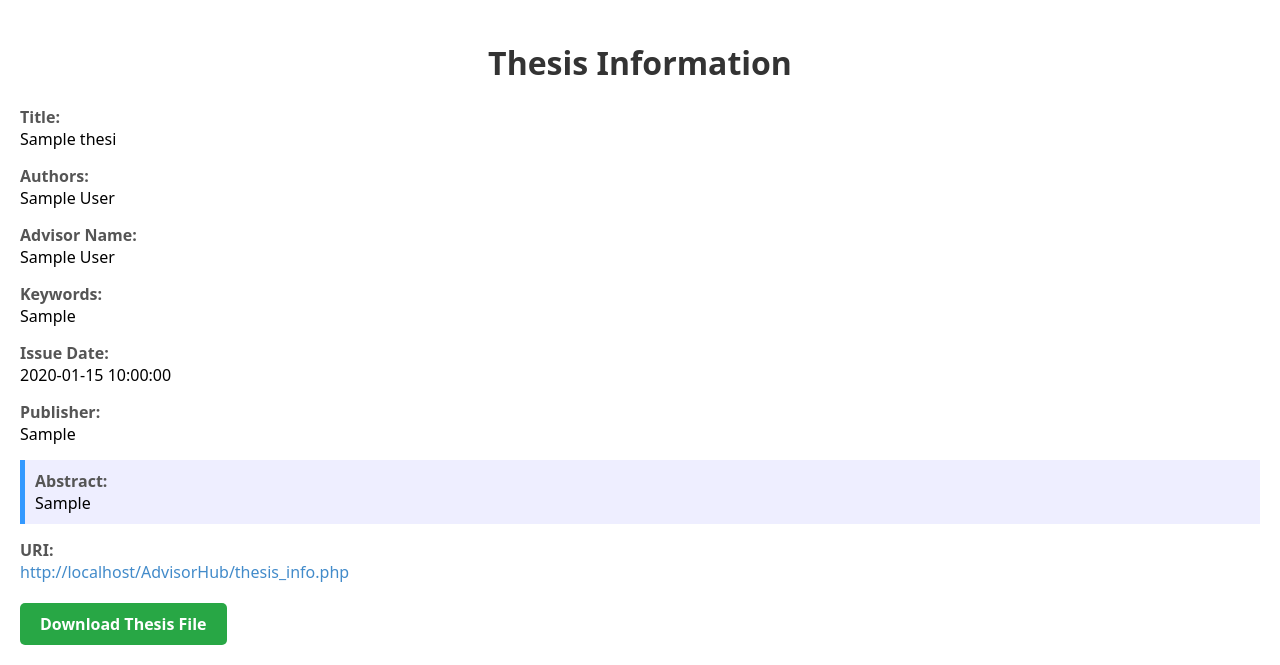
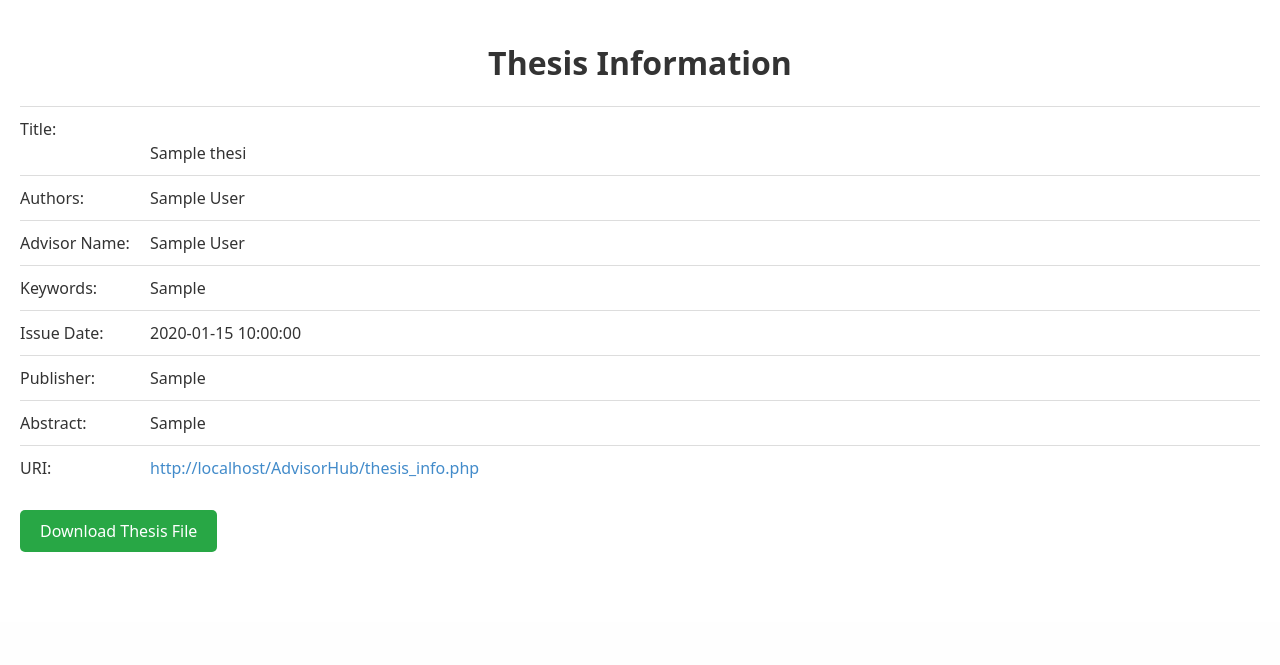
Before and after one commit to sawatcharat65/AdvisorHub, a PHP site: page /AdvisorHub/thesis_info.php in a window 1280 px wide. Shown: the part 217-882 px from the top of the page. After the commit the page ends 769 px from the top, so only its background shows below. Run offline with PHP 8.4, Linux system fonts and the light colour scheme; the visitor is signed in with stand-in values (Sample User, id 1); tables that the repository leaves empty or names only in its code hold one stand-in row (values such as "Sample post").

Commit message:
Refactor thesis information display and enhance keyword filtering

```diff
--- a/thesis/style.css
+++ b/thesis/style.css
@@ -13,13 +13,7 @@ h1 {
     color: #333;
     text-align: center;
 }
-.info {
-    margin-bottom: 15px;
-}
-.info strong {
-    display: block;
-    color: #555;
-}
+
 .abstract {
     background: #eef;
     padding: 10px;
@@ -376,18 +370,6 @@ nav li:hover {
     padding-left: 10px;
 }
 
-/* .thesis-list .col-12 {
-    width: 100%;
-}
-
-.thesis-grid .col-md-4 {
-    width: 33.333%;
-}
-
-.thesis-grid .card {
-    height: 100%;
-} */
-
 /* ปรับแต่ง List View */
 .thesis-list .card {
     transition: transform 0.2s ease-in-out, box-shadow 0.2s ease-in-out;
@@ -443,6 +425,7 @@ nav li:hover {
     justify-content: start;
     align-items: center;
     margin-top: 20px;
+    margin-bottom: 50px;
 }
 
 .downloadf a {
@@ -467,7 +450,22 @@ nav li:hover {
     outline: none;
 }
 
+.info {
+    display: grid;
+    grid-template-columns: 130px auto; /* คอลัมน์ซ้ายกว้าง 130px ส่วนขวายืดตามเนื้อหา */
+    align-items: start;
+    padding: 10px 0;
+    line-height: 1.5;
+    border-top: 1px solid #ddd;
+    color: #333333;
+}
+
+.info strong {
+    text-align: left;
+    font-weight: bold;
+}
+
 .info a {
+    text-decoration: none;
     color: #428bca;
-    text-decoration: none;
 }
--- a/thesis/thesis_info.php
+++ b/thesis/thesis_info.php
@@ -14,45 +14,6 @@ if (empty($_SESSION['username'])) {
 if (isset($_POST['profile'])) {
     header('location: /ThesisAdvisorHub/profile');
 }
-
-// if (isset($_SESSION['advisor_id'])) {
-//     $advisor_id = $_SESSION['advisor_id'];
-//     $sql = "SELECT * FROM advisor_profile WHERE advisor_id = '$advisor_id'";
-//     $result = $conn->query($sql);
-//     $row = $result->fetch_assoc();
-
-//     $advisor_id = $row['advisor_id'];
-//     $interests = $row['interests'];
-//     $img = $row['img'];
-
-//     $sql = "SELECT * FROM advisor WHERE id = '$advisor_id'";
-//     $result_advisor = $conn->query($sql);
-//     $row_advisor = $result_advisor->fetch_assoc();
-
-//     $first_name = $row_advisor['first_name'];
-//     $last_name = $row_advisor['last_name'];
-//     $email = $row_advisor['email'];
-
-//     $sql = "SELECT * FROM thesis WHERE advisor_id = '$advisor_id' ORDER BY issue_date DESC";
-//     $result_thesis = $conn->query($sql);
-//     $thesis_count = $result_thesis->num_rows;
-
-//     if ($thesis_count > 0) {
-//         $row_thesis = $result_thesis->fetch_assoc();
-//         $title = $row_thesis['title'];
-//         $authors = nl2br(implode("\n", explode(',', $row_thesis['authors'])));
-//         $keywords = str_replace(['[', ']'], '', $row_thesis['keywords']);
-//         $issue_date = $row_thesis['issue_date'];
-//         $publisher = $row_thesis['publisher'];
-//         $abstract = $row_thesis['abstract'];
-//         $uri = $row_thesis['uri'];
-//         $thesis_file = $row_thesis['thesis_file'];
-//     } else {
-//         $title = "ไม่พบข้อมูลวิทยานิพนธ์";
-//     }
-// } else {
-//     echo "ไม่พบข้อมูล";
-// }
 
 if (isset($_SESSION['advisor_id'])) {
     $advisor_id = $_SESSION['advisor_id'];
@@ -75,6 +36,15 @@ if (isset($_SESSION['advisor_id'])) {
     } else {
         echo "ไม่พบข้อมูลวิทยานิพนธ์";
     }
+
+    // ลบเครื่องหมาย " และเพิ่มช่องว่างหลังจุลภาค
+    $keyword_array = explode(',', str_replace('"', '', $keywords));
+
+    // ใช้ Regular Expression แยกภาษาไทย และภาษาอังกฤษ
+    $title_parts = preg_split('/(?=[A-Z])/', $title, 2); // แยกเมื่อเจออักษรภาษาอังกฤษตัวใหญ่
+
+    $thai_title = trim($title_parts[0]); // ส่วนของภาษาไทย
+    $english_title = isset($title_parts[1]) ? trim($title_parts[1]) : ""; // ส่วนของภาษาอังกฤษ (ถ้ามี)
 
     // ดึงข้อมูลของที่ปรึกษา (ชื่อ-นามสกุล)
     $sql_advisor = "SELECT first_name, last_name FROM advisor WHERE id = '$advisor_id'";
@@ -112,20 +82,22 @@ $uri = "http://" . $_SERVER['HTTP_HOST'] . $_SERVER['REQUEST_URI'];
 
     <div class="container">
         <h1>Thesis Information</h1>
-        <div class="info"><strong>Title:</strong> <?php echo $title; ?> </div>
-        <div class="info"><strong>Authors:</strong> <?php echo $authors ?> </div>
-        <div class="info"><strong>Advisor Name:</strong> <?php echo $advisor_name; ?> </div>
-        <div class="info"><strong>Keywords:</strong> <?php echo $keywords; ?> </div>
-        <div class="info"><strong>Issue Date:</strong> <?php echo $issue_date; ?> </div>
-        <div class="info"><strong>Publisher:</strong> <?php echo $publisher; ?> </div>
-        <div class="info abstract">
-            <strong>Abstract:</strong> <?php echo $abstract; ?>
+        <div class="info">Title: <span><?php echo $thai_title; ?></span><br>
+            <span><?php echo $english_title; ?></span>
         </div>
-        <div class="info"><strong>URI:</strong> <a href="<?php echo $uri; ?>"> <?php echo $uri; ?> </a> </div>
+        <div class="info">Authors: <span><?php echo $authors; ?></span></div>
+        <div class="info">Advisor Name: <span><?php echo $advisor_name; ?></span></div>
+        <div class="info">Keywords:<br>
+            <span><?php echo implode('<br>', $keyword_array); ?></span>
+        </div>
+        <div class="info">Issue Date: <span><?php echo $issue_date; ?></span></div>
+        <div class="info">Publisher: <span><?php echo $publisher; ?></span></div>
+        <div class="info">Abstract: <span><?php echo $abstract; ?></span></div>
+        <div class="info">URI: <span><a href="<?php echo $uri; ?>"><?php echo $uri; ?></a></span></div>
 
-        <div class="downloadf button">
+        <div class="downloadf button mt-4">
             <a href="download.php?id=<?php echo $row_thesis['id']; ?>" class="btn">
-                <strong>Download Thesis File</strong>
+                Download Thesis File
             </a>
         </div>
     </div>
```
Also changed, not shown: statistics/index.php (+14 -8 lines).
